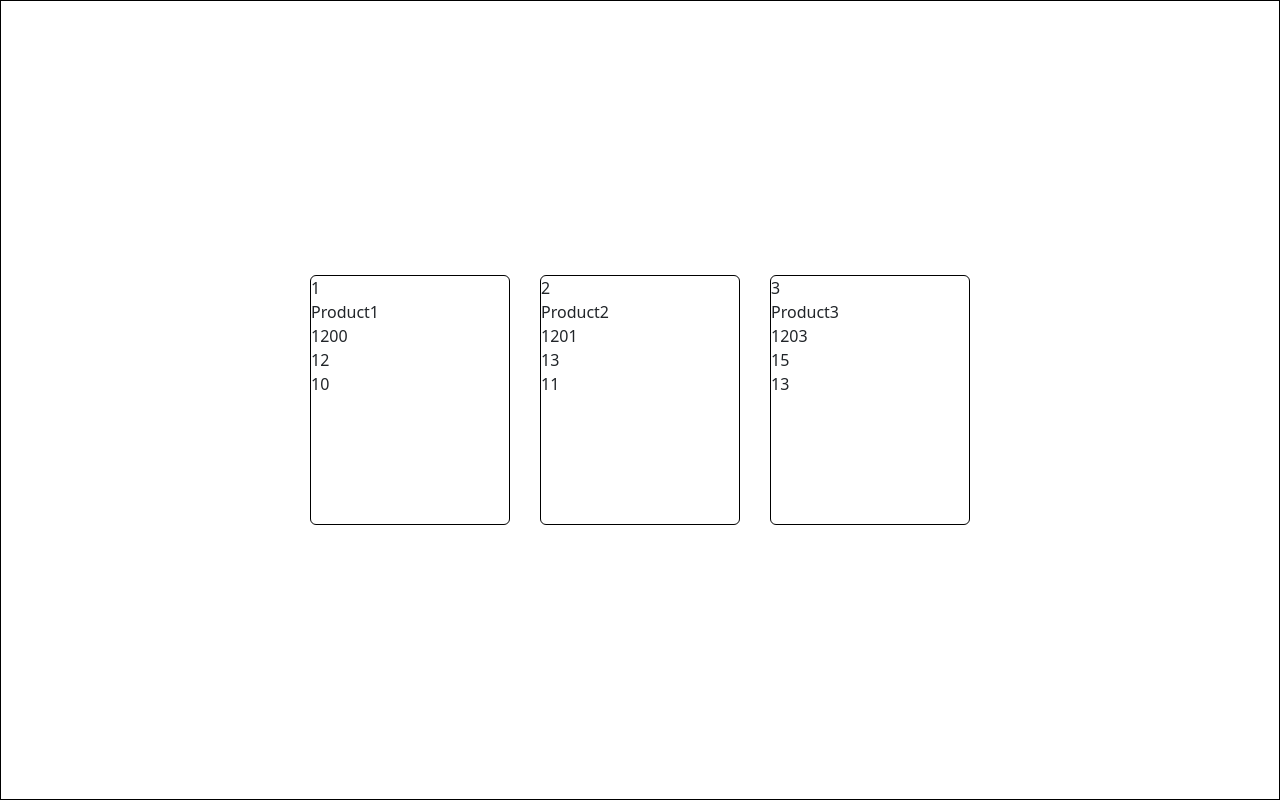
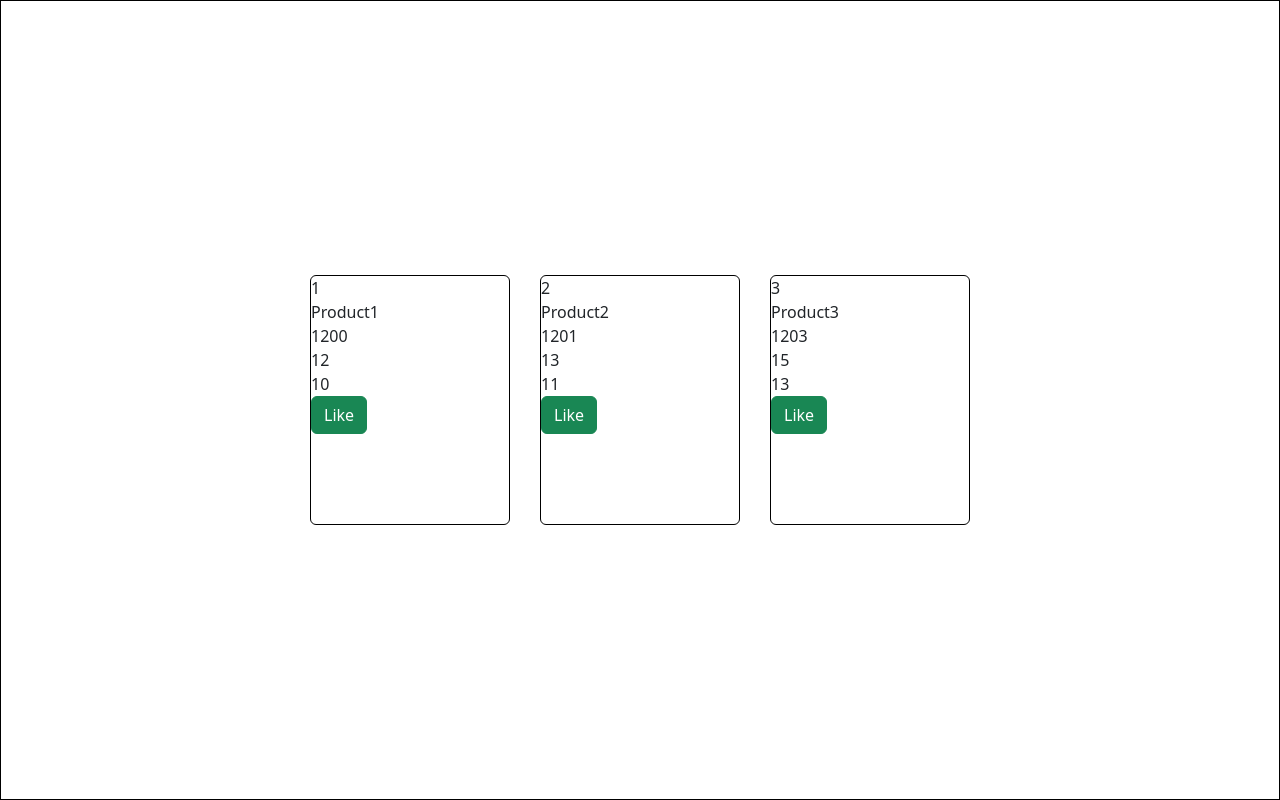
Before and after one commit to Amir-2018/AngularProjects, an Angular app: page / in a window 1280 px wide. Built offline with nearby package versions, Linux system fonts and the light colour scheme.

Commit message:
The full tp3

```diff
--- a/src/app/list-products-component/list-products-component.component.html
+++ b/src/app/list-products-component/list-products-component.component.html
@@ -1,5 +1,5 @@
 <div class="liste">
     <div *ngFor="let pr of ListProduct" >
-        <app-product [productObj] = "pr"></app-product>
+        <app-product [productObj] = "pr" (EventEmetter)="incrementLike(pr)"></app-product>
     </div>
 </div>
--- a/src/app/list-products-component/list-products-component.component.ts
+++ b/src/app/list-products-component/list-products-component.component.ts
@@ -33,4 +33,10 @@ export class ListProductsComponentComponent {
       }
     ]
   }
+  // Increment product like
+  incrementLike(p:Product){
+    console.log(p.title) ;
+    p.like +=1;
+  }
+
 }
--- a/src/app/product/product.component.html
+++ b/src/app/product/product.component.html
@@ -12,6 +12,7 @@
         <div class="price">{{productObj.price}}</div>
         <div class="quantity">{{productObj.quantity}}</div>
         <div class="like">{{productObj.like}}</div>
+        <div><button class="btn btn-success" (click)="incEvent(productObj)">Like</button></div>
     </div>
 </body>
 </html>
--- a/src/app/product/product.component.ts
+++ b/src/app/product/product.component.ts
@@ -16,4 +16,10 @@ export class ProductComponent {
     quantity: 0,
     like: 0
   } ;
+  @Output() EventEmetter = new EventEmitter<Product>() ;
+
+  incEvent(value : Product) : void{
+    this.EventEmetter.emit(value)
+  }
+
 }
```
